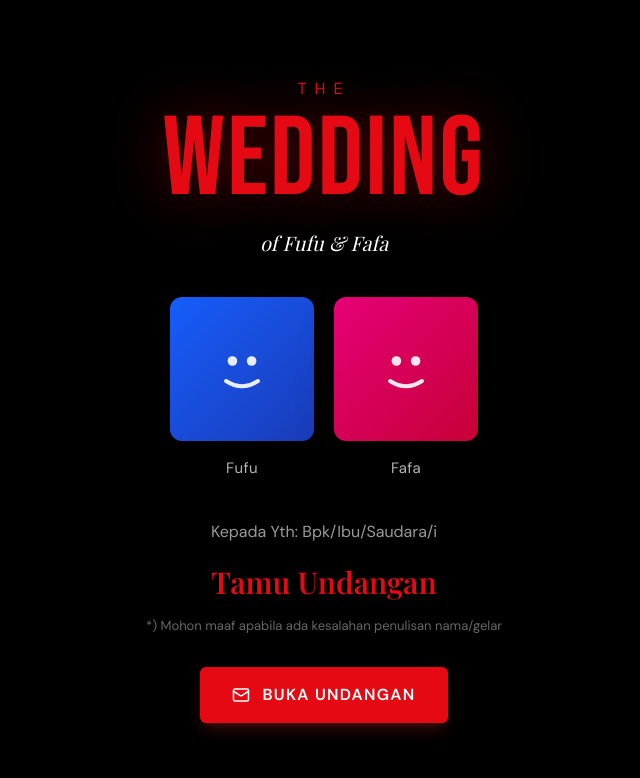
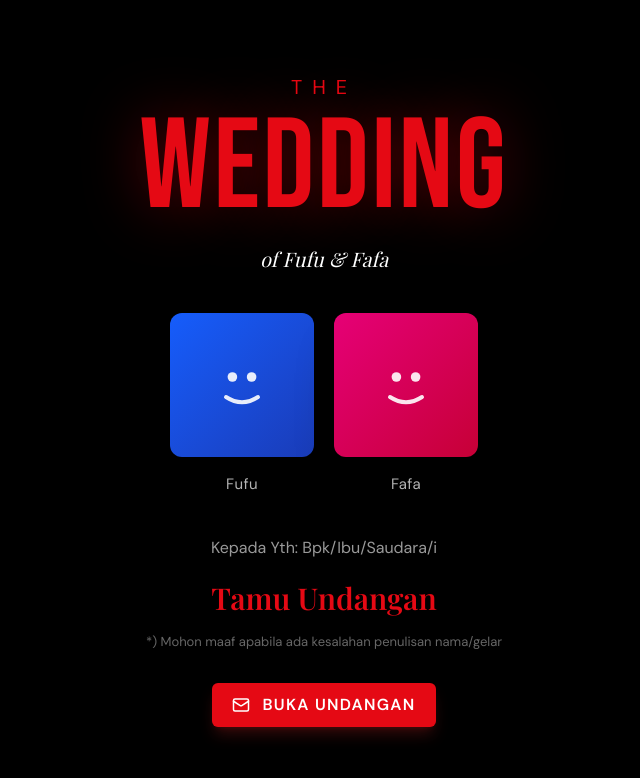
Before and after one commit to iif069/undanan-digital-mig, a React (Vite) app in the folder Digital-Invitation-Landing-Page-main/: page / in a window 1280 px wide. Shown: the top 778 px of the page, without its empty margins (316-956 px from the left). Built offline with nearby package versions, Linux system fonts and the light colour scheme; a web font is replaced by a local one.

Commit message:
Update App.tsx

```diff
--- a/Digital-Invitation-Landing-Page-main/src/app/App.tsx
+++ b/Digital-Invitation-Landing-Page-main/src/app/App.tsx
@@ -112,7 +112,7 @@ function OpeningScreen({ onOpen }: { onOpen: () => void }) {
         className="relative z-10 flex flex-col items-center"
       >
         <p
-          className="text-[#E50914] text-base tracking-[0.5em] uppercase mb-1"
+          className="text-[#E50914] text-xl tracking-[0.5em] uppercase mb-1"
           style={{ fontFamily: "'DM Sans', sans-serif" }}
         >
           THE
@@ -121,7 +121,7 @@ function OpeningScreen({ onOpen }: { onOpen: () => void }) {
           className="text-[#E50914] leading-none mb-3"
           style={{
             fontFamily: "'Bebas Neue', sans-serif",
-            fontSize: "clamp(3.5rem, 12vw, 7rem)",
+            fontSize: "clamp(4.5rem, 14vw, 8rem)",
             letterSpacing: "0.02em",
             textShadow: "0 0 60px rgba(229,9,20,0.4)",
           }}
@@ -179,7 +179,7 @@ function OpeningScreen({ onOpen }: { onOpen: () => void }) {
           whileHover={{ scale: 1.05 }}
           whileTap={{ scale: 0.97 }}
           onClick={onOpen}
-          className="flex items-center gap-3 bg-[#E50914] hover:bg-[#f6121d] text-white font-semibold px-8 py-4 rounded-md text-base shadow-lg shadow-red-900/40 transition-colors duration-200"
+          className="flex items-center gap-3 bg-[#E50914] hover:bg-[#f6121d] text-white font-semibold px-5 py-2.5 rounded-md text-base shadow-lg shadow-red-900/40 transition-colors duration-200"
           style={{ fontFamily: "'DM Sans', sans-serif", letterSpacing: "0.08em" }}
         >
           <Mail size={18} />
```
